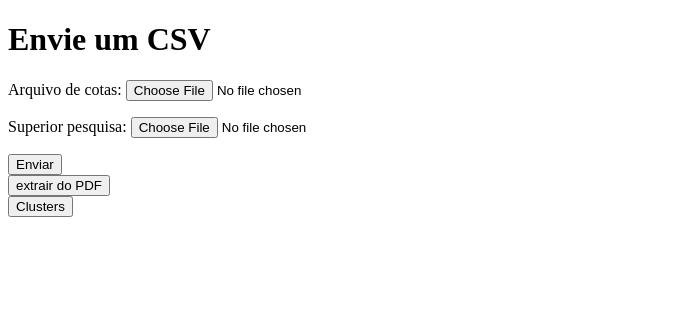
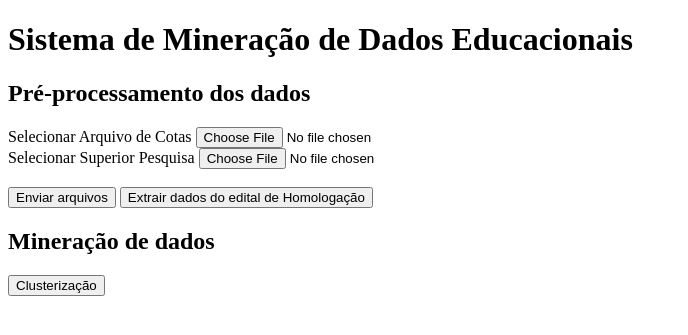
Before and after one commit to Antonioabriel/Projeto-MD, a Django app: page /polls/ in a window 1280 px wide. Shown: the top 335 px of the page, without its empty margins (0-688 px from the left). Run offline with Django 5.2, Linux system fonts and the light colour scheme.

Commit message:
atualizando interface index

```diff
--- a/mysite/polls/templates/polls/index.html
+++ b/mysite/polls/templates/polls/index.html
@@ -5,20 +5,31 @@
     <title>Upload CSV</title>
 </head>
 <body>
-    <h1>Envie um CSV</h1>
-    <form method="post" enctype="multipart/form-data">
+    <h1>Sistema de Mineração de Dados Educacionais</h1>
+    <h2>Pré-processamento dos dados</h2>
+       <form method="post" enctype="multipart/form-data">
         {% csrf_token %}
-        {{ form.as_p }}
 
-        <button type="submit">Enviar</button>
-    </form>
+        <label for="id_cota" class="custom-label">Selecionar Arquivo de Cotas</label>
+        <input type="file" id="id_cota" name="cota" class="inputfile">
+
+        <br>
+
+        <label for="id_superior_pesquisa" class="custom-label">Selecionar Superior Pesquisa</label>
+        <input type="file" id="id_superior_pesquisa" name="superior_pesquisa" class="inputfile">
+
+        <br><br>
+        <button type="submit">Enviar arquivos</button>
+
     <!-- Botão extrair do PDF: leva para a nova página de upload de arquivo único -->
     <form action="{% url 'mesclar' %}" method="get">
-        <button type="submit">extrair do PDF</button>
+        <button type="submit">Extrair dados do edital de Homologação</button>
     </form>
+
+    <h2>Mineração de dados</h2>
     <!-- Botão Clusters: leva para a nova página de Clusters de arquivo único -->
     <form action="{% url 'clusters' %}" method="get">
-    <button type="submit">Clusters</button>
+    <button type="submit">Clusterização</button>
     </form>
 
 </body>
```
